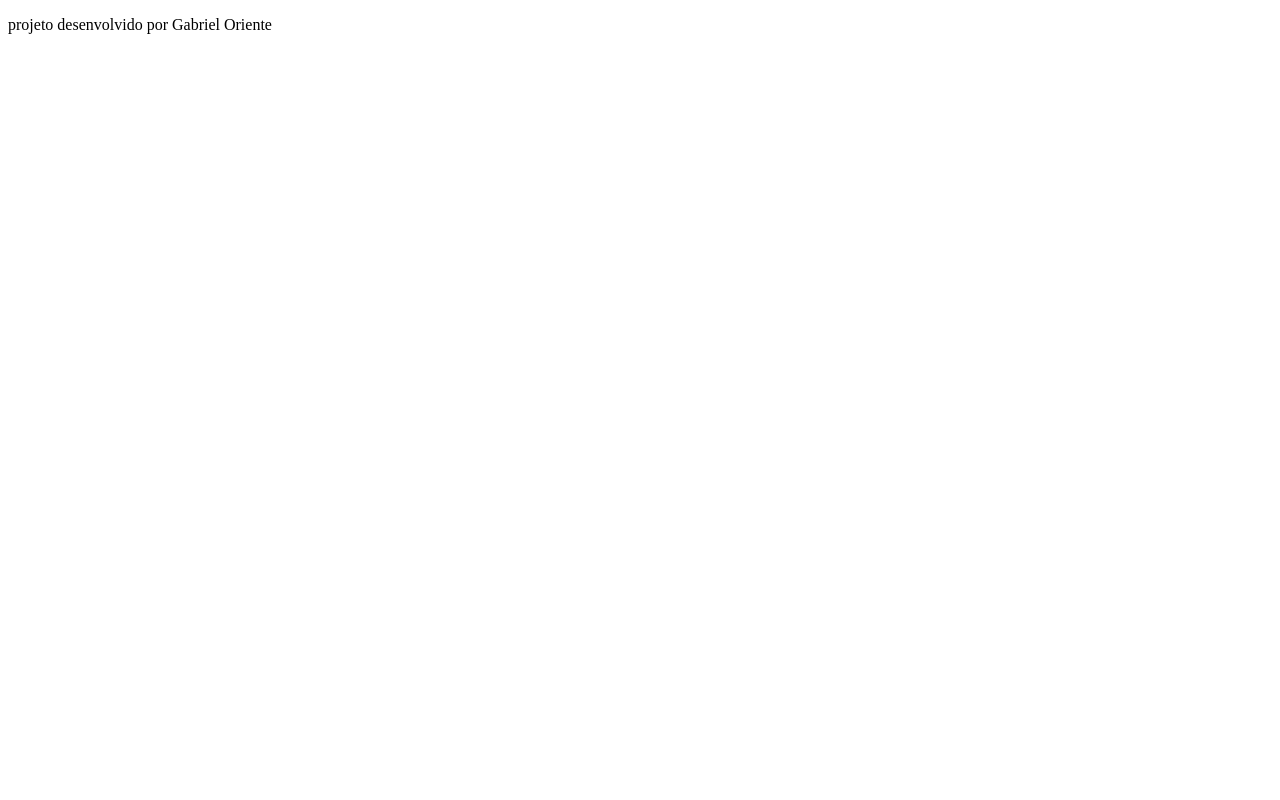
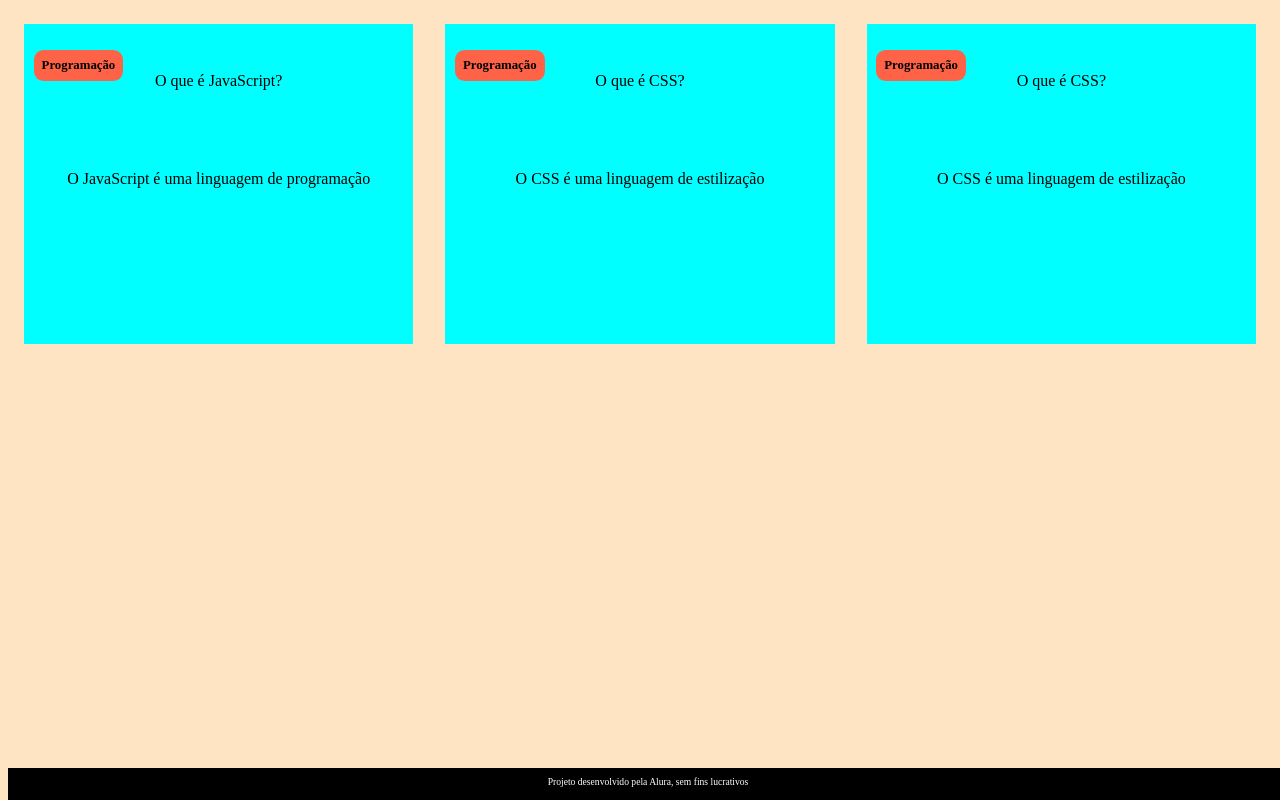
Before and after one commit to gabrieloriente/pagina-flashcard, a plain HTML site: page index.html in a window 1280 px wide. Drawn offline with Linux system fonts and the light colour scheme; files that its build step writes are made by us from their sources.

Commit message:
atualizado

```diff
--- a/index.html
+++ b/index.html
@@ -4,19 +4,49 @@
 <head>
     <meta charset="UTF-8">
     <meta name="viewport" content="width=device-width, initial-scale=1.0">
-    <title>flashcard</title>
+    <link rel="stylesheet" href="assets/style.css">
+    <title>Flashcard</title>
 </head>
 <body>
     <main>
-        <section id="conteiner">
+        <section id="container">
             <article class="cartao">
-
+                <div class="cartao__conteudo">
+                    <h3>Programação</h3>
+                    <div class="cartao__conteudo__pergunta">
+                        <p>O que é JavaScript?</p>
+                    </div>
+                    <div class="cartao__conteudo__resposta">
+                        <p>O JavaScript é uma linguagem de programação</p>
+                    </div>
+                </div>
+            </article>
+            <article class="cartao">
+                <div class="cartao__conteudo">
+                    <h3>Programação</h3>
+                    <div class="cartao__conteudo__pergunta">
+                        <p>O que é CSS?</p>
+                    </div>
+                    <div class="cartao__conteudo__resposta">
+                    <p>O CSS é uma linguagem de estilização</p>
+                    </div>
+                </div>
+            </article>
+            <article class="cartao">
+                <div class="cartao__conteudo">
+                    <h3>Programação</h3>
+                    <div class="cartao__conteudo__pergunta">
+                        <p>O que é CSS?</p>
+                    </div>
+                    <div class="cartao__conteudo__resposta">
+                    <p>O CSS é uma linguagem de estilização</p>
+                    </div>
+                </div>
             </article>
         </section>
     </main>
     <footer>
-        <p>projeto desenvolvido por Gabriel Oriente </p>
+        <p>Projeto desenvolvido pela Alura, sem fins lucrativos</p>
     </footer>
-
 </body>
 </html>
--- /dev/null
+++ b/style.css
@@ -0,0 +1,58 @@
+body {
+    background-color: bisque;
+    font-family: Bai Jamjuree;
+}
+
+#container {
+    display: flex; /* Elementos dispostos em linha */
+}
+
+.cartao {
+    margin: 1rem 1rem;
+    background-color: aqua;
+    height: 20rem;
+    flex-grow: 1;
+    flex-basis: calc(33% - 6rem);
+}
+
+.cartao__conteudo {
+    text-align: center;
+    /* background-color: aquamarine; */
+    height: 100%;
+}
+
+.cartao__conteudo h3 {
+    background-color: tomato;
+    text-align: left;
+    padding: 0.5rem;
+    position: absolute;
+    margin: 0.6rem;
+    border-radius: 0.6rem;
+    font-size: 1vw;
+}
+
+.cartao__conteudo p {
+    margin-top: 1rem;
+    padding: 2rem;
+}
+
+
+
+
+
+
+
+footer {
+    background-color: black;
+    color: white;
+    position: fixed;
+    bottom: 0;
+    width: 100%;
+    height: 2rem;
+}
+
+footer p {
+    text-align: center;
+    font-size: 0.6rem;
+    margin-top: 0.5rem;
+}
```
